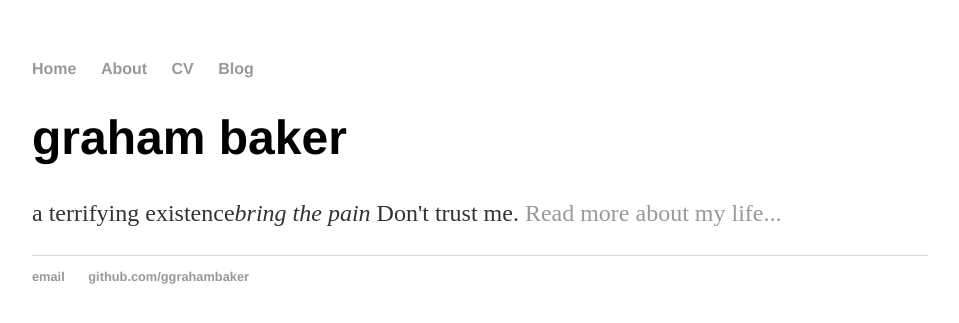
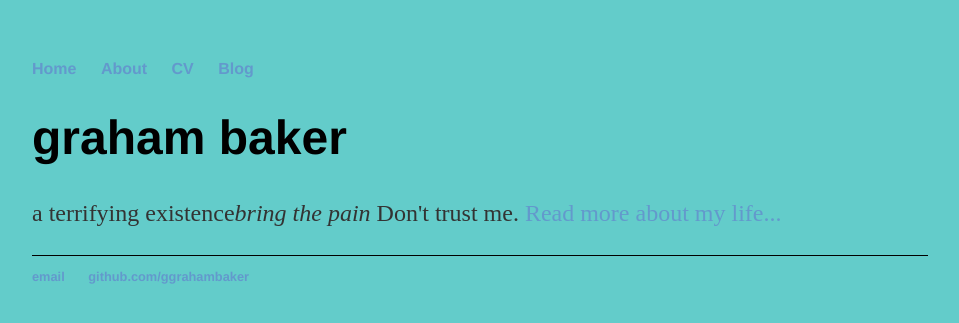
Before and after one commit to ggrahambaker/ggrahambaker.github.io, a Jekyll site: the page built from index.html, in a window 1280 px wide. Shown: the top 323 px of the page, without its empty margins (160-1119 px from the left). Built offline with Jekyll 4.4.1, drawn with Linux system fonts in a browser that asks for light colours; some web fonts are replaced.

Commit message:
more css work

```diff
--- a/css/main.css
+++ b/css/main.css
@@ -2,6 +2,7 @@
 body {
     margin: 60px auto;
     width: 70%;
+    background-color: #63ccca;
 }
 nav ul, footer ul {
     font-family:'Sumana', 'Helvetica', 'Arial', 'Sans-Serif';
@@ -15,7 +16,7 @@ nav ul li, footer ul li {
 }
 a {
     text-decoration: none;
-    color: #999;
+    color: #6399cc;
 }
 a:hover {
     text-decoration: underline;
@@ -30,7 +31,7 @@ p {
     color: #333;
 }
 footer {
-    border-top: 1px solid #d5d5d5;
+    border-top: 1px solid;
     font-size: .8em;
 }
 
```
